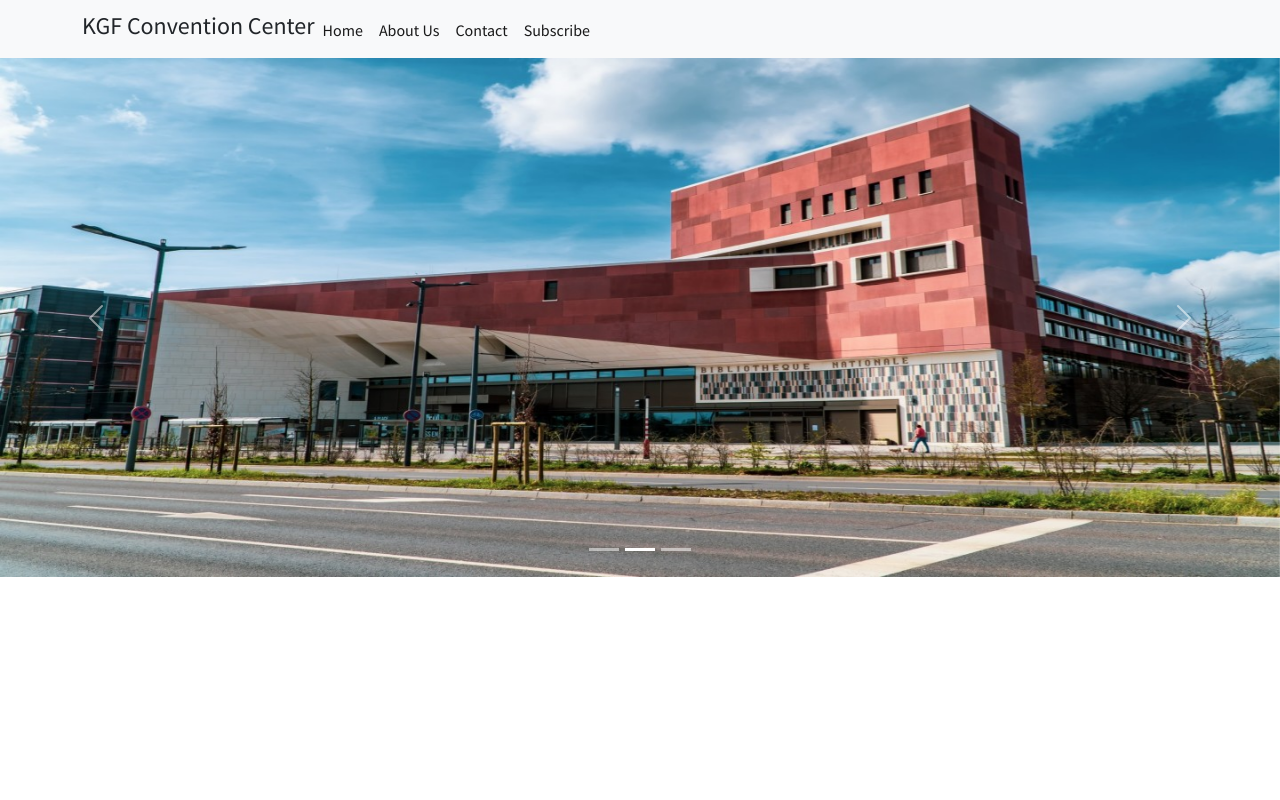
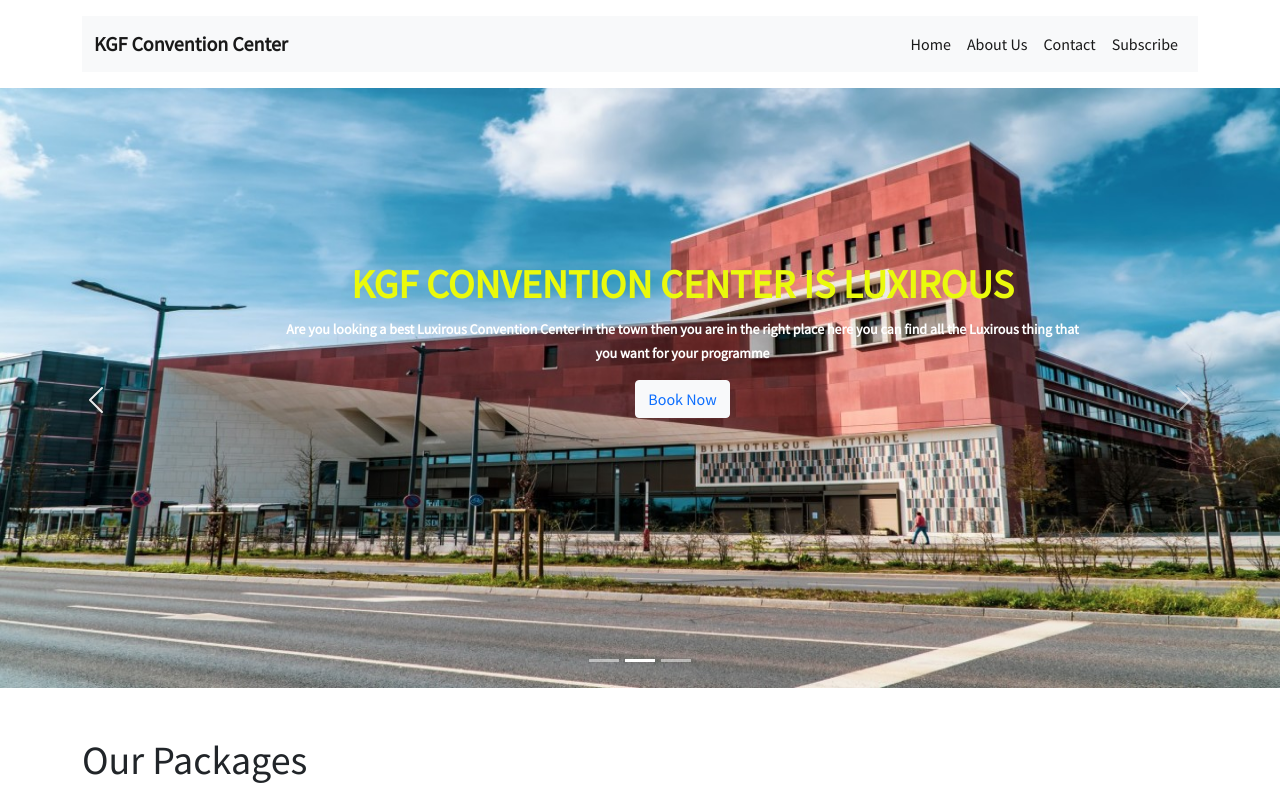
Before and after one commit to ador27/Convention-Center, a plain HTML site: page index.html in a window 1280 px wide. Both pictures are taken after a click on the link "About Us". Drawn offline with nearby package versions, Linux system fonts and the light colour scheme.

Commit message:
2nd part done

```diff
--- a/index.html
+++ b/index.html
@@ -23,34 +23,36 @@
     <!-- header part -->
     <header>
         <!-- navbar part -->
-        <nav class="navbar navbar-expand-lg navbar-light bg-light navmargin">
-            <div class="container">
-                <h4>KGF Convention Center</h4>
-                <button class="navbar-toggler" type="button" data-bs-toggle="collapse"
-                    data-bs-target="#navbarSupportedContent" aria-controls="navbarSupportedContent"
-                    aria-expanded="false" aria-label="Toggle navigation">
+        <section class="container col-lg-12 col-md-12 col-sm-12 ">
+            <nav class="navbar navbar-expand-lg  navbar-light bg-light mt-3 ">
+                <div class="container-fluid ">
+                    <a class="navbar-brand fw-bold" href="#">KGF Convention Center</a>
+                    <button class="navbar-toggler" type="button" data-bs-toggle="collapse" data-bs-target="#navbarNav"
+                        aria-controls="navbarNav" aria-expanded="false" aria-label="Toggle navigation">
                         <span class="navbar-toggler-icon"></span>
                     </button>
-                <div class="collapse navbar-collapse" id="navbarSupportedContent">
-                    <ul class="navbar-nav me-auto col-lg-6 mb-2 mb-lg-0">
+                    <div class="collapse navbar-collapse" id="navbarNav ">
+                        <ul class="navbar-nav ms-auto mb-2 mb-lg-0">
                             <li class="nav-item">
                                 <a class="nav-link active" aria-current="page" href="#">Home</a>
                             </li>
                             <li class="nav-item">
-                            <a class="nav-link active" aria-current="page" href="#">About Us</a>
+                                <a class="nav-link active" href="#">About Us</a>
                             </li>
                             <li class="nav-item">
-                            <a class="nav-link active" aria-current="page" href="#">Contact</a>
+                                <a class="nav-link active" href="#">Contact</a>
                             </li>
                             <li class="nav-item">
-                            <a class="nav-link active" aria-current="page" href="#">Subscribe</a>
+                                <a class="nav-link active" href="#">Subscribe</a>
                             </li>
+
                         </ul>
                     </div>
                 </div>
             </nav>
+        </section>
 
-        <!-- image slider -->
+        <!-- Imgage Carousel -->
         <div id="carouselExampleIndicators" class="carousel slide" data-bs-ride="carousel">
             <div class="carousel-indicators">
                 <button type="button" data-bs-target="#carouselExampleIndicators" data-bs-slide-to="0" class="active"
@@ -60,15 +62,52 @@
                 <button type="button" data-bs-target="#carouselExampleIndicators" data-bs-slide-to="2"
                     aria-label="Slide 3"></button>
             </div>
-            <div class="carousel-inner">
+
+            <div class="carousel-inner mt-3 mb-5">
                 <div class="carousel-item active">
-                    <img src="images/banner/banner.png" class="d-block w-100" alt="...">
+                    <img src="images/banner/banner.png" class="d-block" style=" width:100%; height: 600px !important;">
+                    <div class="carousel-caption d-none d-md-block ">
+                        <h1 class="text-white heading"><b>KGF Convention Center is Luxirous</b></h1>
+                        <small class="fw-bold">Are you looking a best Luxirous Convention Center in the town then you
+                            are in the right place here you can find all the Luxirous thing that you want for your
+                            programme</small>
+                        <br>
+                        <button type="button" class="btn btn-light mt-3 text-info">
+                            <a href="https://www.linkedin.com/in/rashedul-haque-ador-5b0b771a9/" target="_blank">Book
+                                Now</a></button>
                     </div>
+                </div>
+
+
                 <div class="carousel-item">
-                    <img src="images/banner/banner 1.jpg" class="d-block w-100" alt="...">
+                    <img src="images/banner/banner 1.jpg" class="d-block"
+                        style=" width:100%; height: 600px !important;">
+                    <div class="carousel-caption d-none d-md-block pb-">
+                        <h1 class="text-white heading"><b>KGF Convention Center is Luxirous</b></h1>
+                        <small class="fw-bold">Are you looking a best Luxirous Convention Center in the town then you
+                            are in the right place here you can find all the Luxirous thing that you want for your
+                            programme</small>
+                        <br>
+                        <button type="button" class="btn btn-light mt-3 text-info">
+                            <a href="https://www.linkedin.com/in/rashedul-haque-ador-5b0b771a9/" target="_blank">Book
+                                Now</a></button>
                     </div>
+                </div>
+
                 <div class="carousel-item">
-                    <img src="images/banner/banner 2.jpg" class="d-block w-100" alt="...">
+                    <img src="images/banner/banner 2.jpg" class="d-block"
+                        style=" width:100%; height: 600px !important;">
+                    <div class="carousel-caption d-none d-md-block pb-">
+                        <h1 class="text-white heading"><b>KGF Convention Center is Luxirous</b></h1>
+                        <small class="fw-bold">Are you looking a best Luxirous Convention Center in the town then you
+                            are in the right place here you can find all the Luxirous thing that you want for your
+                            programme</small>
+                        <br>
+                        <button type="button" class="btn btn-light mt-3 text-info">
+                            <a href="https://www.linkedin.com/in/rashedul-haque-ador-5b0b771a9/" target="_blank">Book
+                                Now</a></button>
+                    </div>
+                </div>
             </div>
         </div>
         <button class="carousel-control-prev" type="button" data-bs-target="#carouselExampleIndicators"
@@ -81,12 +120,14 @@
             <span class="carousel-control-next-icon" aria-hidden="true"></span>
             <span class="visually-hidden">Next</span>
         </button>
-        </div>
-
     </header>
 
     <!-- main part -->
     <main>
+        <!-- packages -->
+        <section class="container">
+            <h1>Our Packages</h1>
+        </section>
 
     </main>
 
--- a/style/style.css
+++ b/style/style.css
@@ -2,6 +2,14 @@ body{
     font-family: 'Poppins', sans-serif;
 font-family: 'Source Sans Pro', sans-serif;
 }
-.navmargin{
-    padding-top: 10px;
+.heading{
+    color: rgb(234, 250, 12) !important;
+    text-transform: uppercase;
 }
+.carousel-caption{
+    bottom: 250px;
+    padding-left: 85px;
+}
+a{
+    text-decoration: none;
+}
```
Lines whose indentation alone changed are shown as unchanged.
